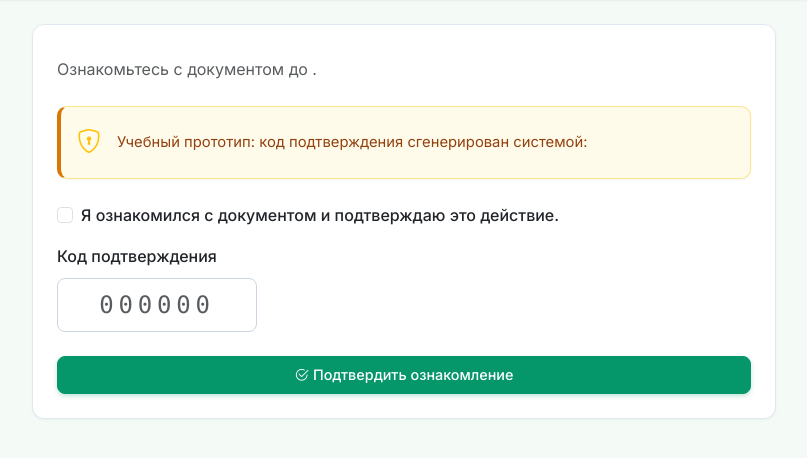
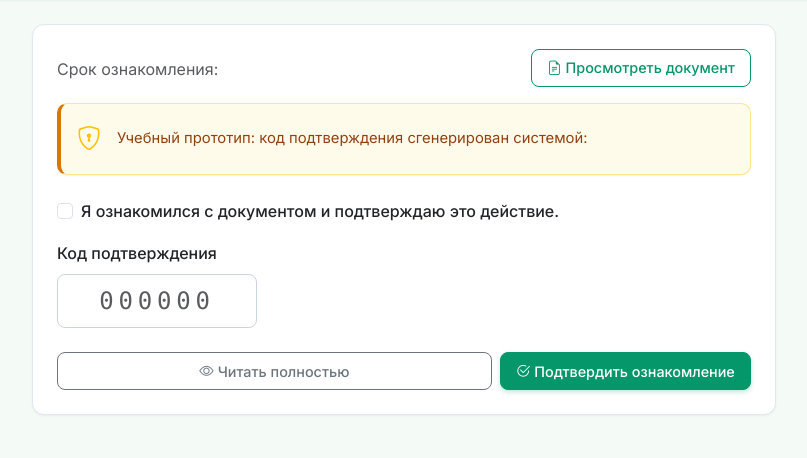
Before and after one commit to 60Hukuma92/Personnel-Electronic-Document-Management-System-PEDMS-BMSTU-IU3-ICS3-Semester-5, a Spring app: page /acquaintance/read in a window 1280 px wide. Shown: the part 143-601 px from the top of the page, without its empty margins (236-1043 px from the left). Run offline with Thymeleaf, Linux system fonts and the light colour scheme; the template is opened without the code that fills it, so the values that code supplies are empty; database files in the repository are not loaded.

Commit message:
`feat: implement LNA document preview before user starts acquaintance process `

```diff
--- a/src/main/kotlin/bmstu/iu3/moiseev/pedms/repository/DocumentRepositories.kt
+++ b/src/main/kotlin/bmstu/iu3/moiseev/pedms/repository/DocumentRepositories.kt
@@ -62,7 +62,10 @@ interface DocumentRepository : JpaRepository<DocumentEntity, Int> {
         where d.author.id = :userId
            or b.author.id = :userId
            or exists (
-                select s from RouteStepEntity s where s.document.id = d.id and s.user.id = :userId
+                select s from RouteStepEntity s where s.document.id = d.id and (s.user.id = :userId or s.delegatedFrom.id = :userId)
+           )
+           or exists (
+                select m from AcquaintanceMarkEntity m join m.sheet sh where sh.document.id = d.id and m.user.id = :userId
            )
         order by d.createdAt desc
         """
--- a/src/main/resources/templates/acquaintance/read.html
+++ b/src/main/resources/templates/acquaintance/read.html
@@ -9,8 +9,15 @@
 
     <div class="card col-lg-8 mx-auto">
         <div class="card-body p-4">
-            <h1 class="h3 text-dark fw-bold mb-2" th:text="${sheet.document.title}">Документ</h1>
-            <p class="text-muted mb-4">Ознакомьтесь с документом до <strong class="text-dark" th:text="${sheet.deadline ?: 'указанного срока'}">срока</strong>.</p>
+            <div class="d-flex flex-wrap justify-content-between align-items-center mb-3 gap-2">
+                <div>
+                    <h1 class="h3 text-dark fw-bold mb-1" th:text="${sheet.document.title}">Документ</h1>
+                    <p class="text-muted mb-0">Срок ознакомления: <strong class="text-dark" th:text="${sheet.deadline ?: 'не задан'}">срок</strong></p>
+                </div>
+                <a class="btn btn-outline-primary" th:href="@{/documents/{id}(id=${sheet.document.id})}" target="_blank">
+                    <i class="bi bi-file-earmark-text me-1"></i>Просмотреть документ
+                </a>
+            </div>
 
             <div class="alert alert-warning d-flex align-items-center mb-4">
                 <i class="bi bi-shield-lock fs-4 me-3 text-warning"></i>
@@ -30,9 +37,14 @@
                     <label class="form-label fw-medium" for="code">Код подтверждения</label>
                     <input class="form-control form-control-lg font-monospace text-center fs-4" id="code" name="code" inputmode="numeric" pattern="[0-9]{6}" placeholder="000000" required style="max-width: 200px; letter-spacing: 0.2em;">
                 </div>
-                <button class="btn btn-primary btn-lg w-100" type="submit" th:disabled="${mark.status.name() == 'ACKNOWLEDGED'}">
-                    <i class="bi bi-check2-circle me-1"></i>Подтвердить ознакомление
-                </button>
+                <div class="d-flex gap-2">
+                    <a class="btn btn-outline-secondary btn-lg flex-grow-1" th:href="@{/documents/{id}(id=${sheet.document.id})}" target="_blank">
+                        <i class="bi bi-eye me-1"></i>Читать полностью
+                    </a>
+                    <button class="btn btn-primary btn-lg flex-grow-2" type="submit" th:disabled="${mark.status.name() == 'ACKNOWLEDGED'}">
+                        <i class="bi bi-check2-circle me-1"></i>Подтвердить ознакомление
+                    </button>
+                </div>
             </form>
         </div>
     </div>
```
Also changed, not shown: src/main/resources/templates/acquaintance/card.html (+9 -4 lines).
